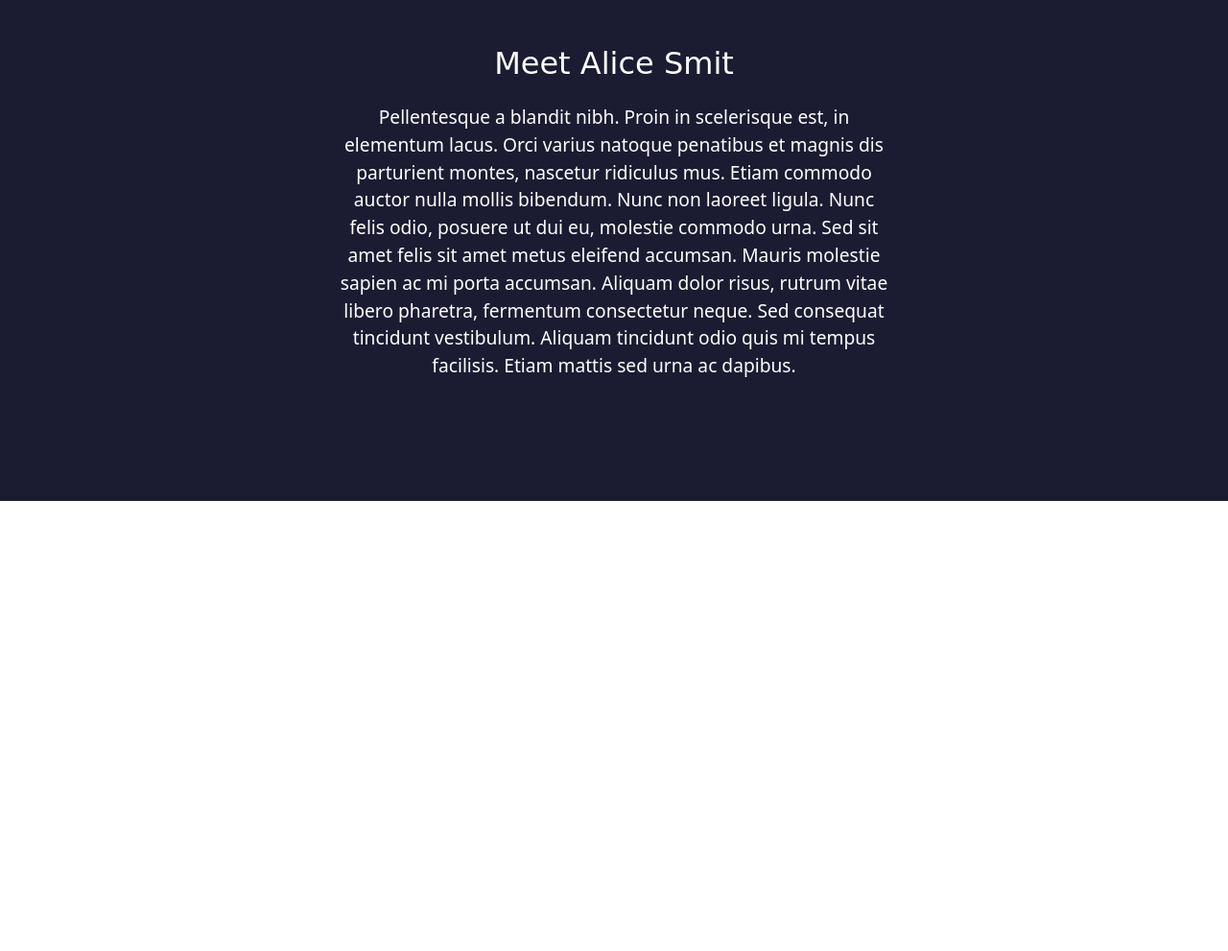
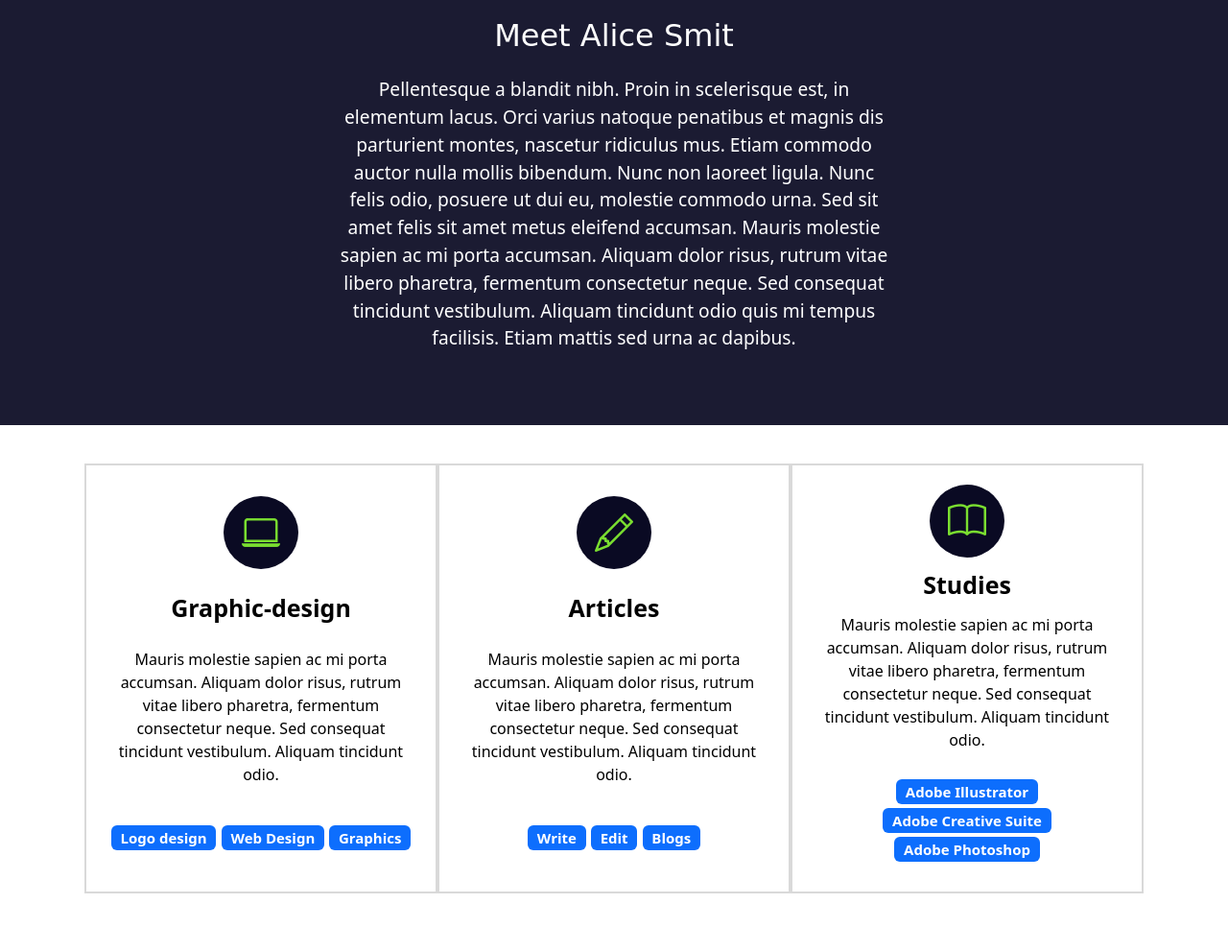
Before and after one commit to LucianoSainz/portfolio-graphic-design, a plain HTML site: page index.html in a window 1280 px wide. Shown: the part 651-1642 px from the top of the page at 96% size. Before the commit the page ends 1173 px from the top, so only its background shows below. Drawn offline with nearby package versions, Linux system fonts and the light colour scheme; a web font is replaced by a local one.

Commit message:
added experience section and description

```diff
--- a/index.html
+++ b/index.html
@@ -13,7 +13,8 @@
       <link href="https://cdn.jsdelivr.net/npm/bootstrap@5.2.3/dist/css/bootstrap.min.css" rel="stylesheet" integrity="sha384-rbsA2VBKQhggwzxH7pPCaAqO46MgnOM80zW1RWuH61DGLwZJEdK2Kadq2F9CUG65" crossorigin="anonymous">
       <link href="styles.css" rel="stylesheet">
       <link rel="preconnect" href="https://fonts.googleapis.com"><link rel="preconnect" href="https://fonts.gstatic.com" crossorigin><link href="https://fonts.googleapis.com/css2?family=Rubik+Dirt&display=swap" rel="stylesheet">
-    <title>Alice Smit | Graphic-design</title>
+      <link rel="stylesheet" href="https://cdn.jsdelivr.net/npm/bootstrap-icons@1.10.2/font/bootstrap-icons.css">
+      <title>Alice Smit | Graphic-design</title>
 </head>
 <body>
     <!-- NAVBAR -->
@@ -52,7 +53,7 @@
         <h1>Hello, I am Alice Smit</h1>
         <h2>I develop graphic design and write articles related to it.</h2>
       </div>
-
+    </section>
 
     <!-- ABOUT ME -->
     <section class="about-me section-dark">
@@ -60,8 +61,47 @@
         <h2 class="section-title">Meet Alice Smit</h2>
         <p class="section-text">Pellentesque a blandit nibh. Proin in scelerisque est, in elementum lacus. Orci varius natoque penatibus et magnis dis parturient montes, nascetur ridiculus mus. Etiam commodo auctor nulla mollis bibendum. Nunc non laoreet ligula. Nunc felis odio, posuere ut dui eu, molestie commodo urna. Sed sit amet felis sit amet metus eleifend accumsan. Mauris molestie sapien ac mi porta accumsan. Aliquam dolor risus, rutrum vitae libero pharetra, fermentum consectetur neque. Sed consequat tincidunt vestibulum. Aliquam tincidunt odio quis mi tempus facilisis. Etiam mattis sed urna ac dapibus.</p>
       </div>
+    </section>
 
+    <!-- EXPERIENCE-->
+    <section class="experience section-claro">
+      <div class="container-two text-center">
+        <div class="row">
+          <div class="columna col-12 col-md-4">
+            <i class="bi bi-laptop"></i>
+              <p class="experience-title">Graphic-design</p>
+              <p>Mauris molestie sapien ac mi porta accumsan. Aliquam dolor risus, rutrum vitae libero pharetra, fermentum consectetur neque. Sed consequat tincidunt vestibulum. Aliquam tincidunt odio.</p>
+              <div class="badges-container">
+                <span class="badge text-bg-primary">Logo design</span>
+                <span class="badge text-bg-primary">Web Design</span>
+                <span class="badge text-bg-primary">Graphics</span>
+              </div>
+            </div>
+          <div class="columna col-12 col-md-4">
+            <i class="bi bi-pencil"></i>
+            <p class="experience-title">Articles</p>
+            <p>Mauris molestie sapien ac mi porta accumsan. Aliquam dolor risus, rutrum vitae libero pharetra, fermentum consectetur neque. Sed consequat tincidunt vestibulum. Aliquam tincidunt odio.</p>
+            <div class="badges-container">
+              <span class="badge text-bg-primary">Write</span>
+              <span class="badge text-bg-primary">Edit</span>
+              <span class="badge text-bg-primary">Blogs</span>
+            </div>
+          </div>
+          <div class="columna col-12 col-md-4">
+            <i class="bi bi-book"></i>
+            <p class="experience-title">Studies</p>
+            <p>Mauris molestie sapien ac mi porta accumsan. Aliquam dolor risus, rutrum vitae libero pharetra, fermentum consectetur neque. Sed consequat tincidunt vestibulum. Aliquam tincidunt odio.</p>
+            <div class="badges-container">
+              <span class="badge text-bg-primary">Adobe Illustrator</span>
+              <span class="badge text-bg-primary">Adobe Creative Suite</span>
+              <span class="badge text-bg-primary">Adobe Photoshop</span>
+            </div>
+          </div>
+
+        </div>
+      </div>
     </section>
+
     <!-- JavaScript Bundle with Popper -->
 <script src="https://cdn.jsdelivr.net/npm/bootstrap@5.2.3/dist/js/bootstrap.bundle.min.js" integrity="sha384-kenU1KFdBIe4zVF0s0G1M5b4hcpxyD9F7jL+jjXkk+Q2h455rYXK/7HAuoJl+0I4" crossorigin="anonymous"></script>
 </body>
--- a/styles.css
+++ b/styles.css
@@ -27,6 +27,11 @@
     .section-dark{
       background-color: #1b1b32;
       color:#fff;
+    }
+
+    .section-claro{
+      background-color:#fff;
+      color:#000;
     }
 
     .section-title{
@@ -66,7 +71,7 @@
 /* About Me */
 
 .about-me{
-  height: 600px;
+  height: 500px;
   padding: 10px;
 }
 
@@ -74,6 +79,53 @@
   max-width: 600px;
   text-align: center;
 }
+
+
+/* Experience */
+
+.experience{
+  padding: 40px 100px 60px 100px;
+}
+
+.experience .columna {
+  padding: 20px;
+  border: 2px solid #8080804d;
+  display: flex;
+  flex-direction: column;
+  align-items: center;
+  justify-content: space-evenly;
+  transition: all 0.2s ease-in;
+}
+
+.experience .columna:hover {
+  color: white;
+  background-color: #1b1b32;
+}
+
+.experience i {
+  font-size: 2.5rem;
+  color:#7ade30;
+  background-color: #0a0a23;
+  padding: 8px 19px;
+  border-radius: 50%;
+}
+
+.experience-title{
+  font-size: 25px;
+  font-weight: bold;
+  margin: 10px 0;
+}
+
+.badges-container{
+  font-size: 20px;
+  font-weight: bold;
+  margin: 10px 0;
+}
+.badges {
+  margin: 5px;
+}
+
+
 
 /* adaptable(responsive) */
 
```
